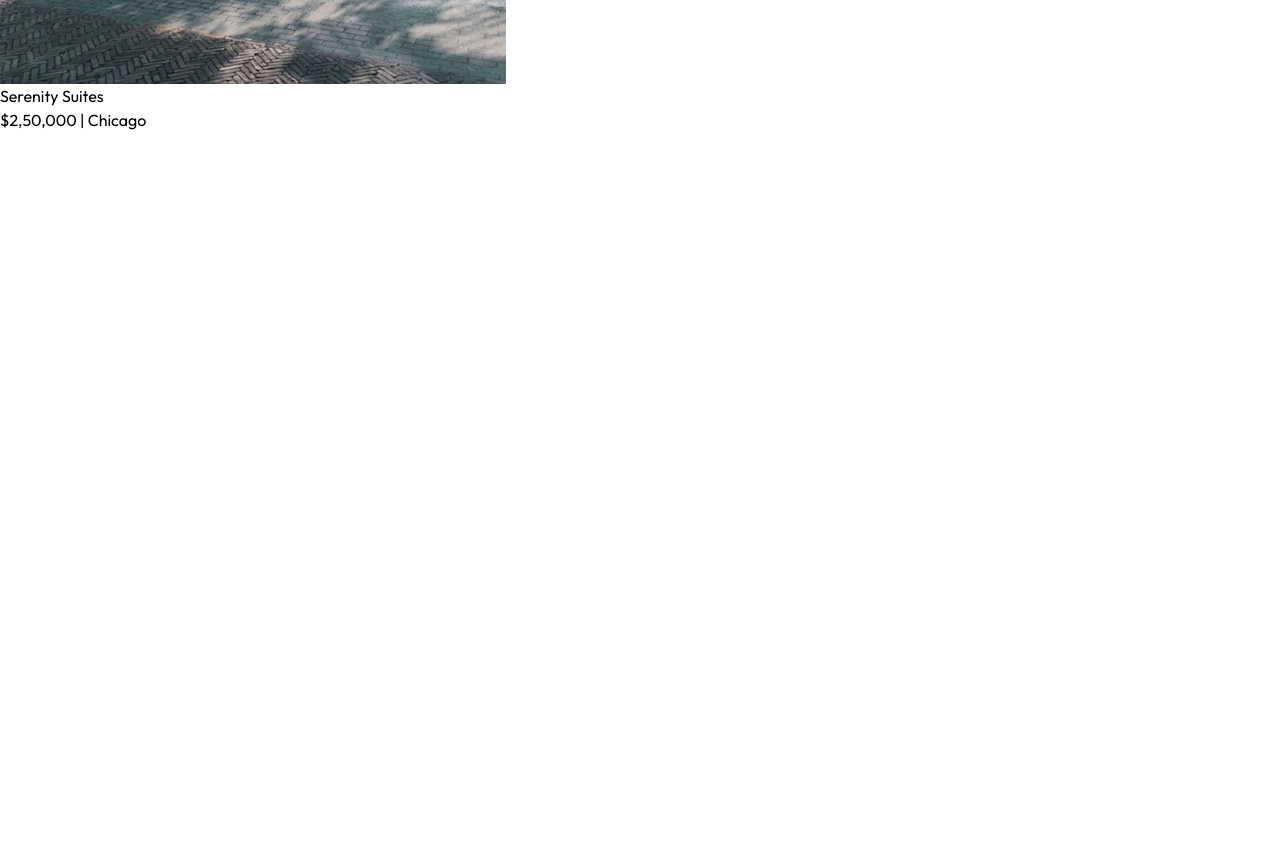
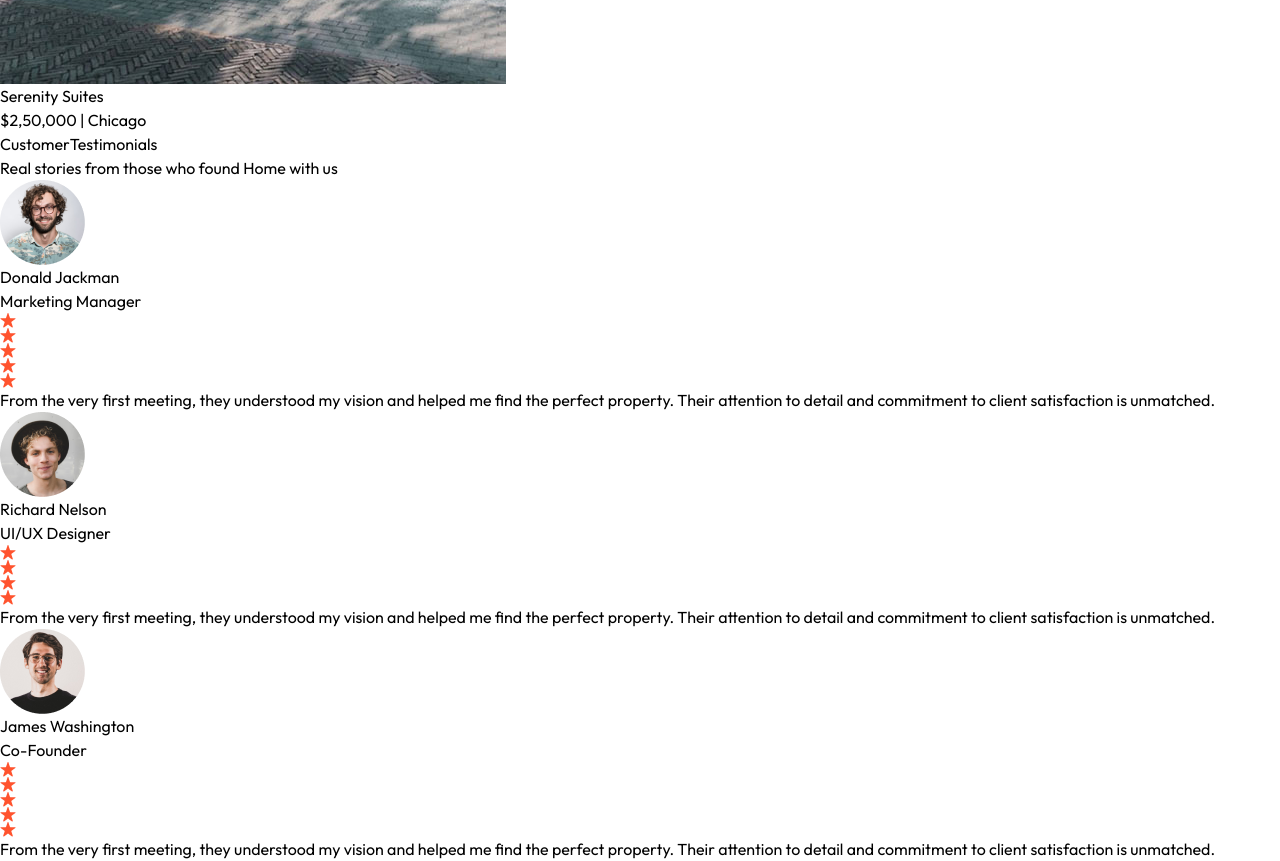
Before and after one commit to arzaqqq/real-estate-website-reactJS, a React (Vite) app: page / in a window 1280 px wide. Shown: the part 5640-6501 px from the top of the page. Before the commit the page ends 5772 px from the top, so only its background shows below. Built offline with nearby package versions, Linux system fonts and the light colour scheme.

Commit message:
ADD & UPDATE :Components testimonials to web page

```diff
--- a/src/App.jsx
+++ b/src/App.jsx
@@ -4,6 +4,7 @@
 import Headers from './components/Headers'
 import About from './components/About'
 import Project from './components/Project'
+import Testimonials from './components/Testimonials'
 
 const App = () => {
   return (
@@ -12,6 +13,7 @@
       <Headers/>
       <About/>
       <Project/>
+      <Testimonials/>
     </div>
   )
 }
--- a/src/components/Project.jsx
+++ b/src/components/Project.jsx
@@ -10,7 +10,7 @@
         const updateCardsToShow = () => {
             if (window.innerWidth >= 1024) {
               setCardsToShow(projectsData.length);
-            } else{
+            }  else{
               setCardsToShow(1)
             }
         };
@@ -31,10 +31,10 @@
     }
 
   return (
-    <div className='conatiner mx-auto py-4 pt-20 px-6 md:px-20
+    <div className='container mx-auto py-4 pt-20 px-6 md:px-20
     lg:px-32 text-cente my-20 w-full overflow-hidden' id='Projects'>
       <h1 className='text-2xl sm:text-4xl font-bold mb-2 text-center'>Projects
-        <span className='underlien underline-offset-4 decoration-1 under font-light'>Completed</span></h1>
+        <span className='underline underline-offset-4 decoration-1 under font-light'>Completed</span></h1>
       <p className='text-center text-gray-500 mb-8 max-w-80 mx-auto'>Crafting Spaces, Exploring Our Portofolio </p>
 
     {/* Slide buttons  */}
@@ -58,11 +58,11 @@
                     <img src={project.image} alt={project.title} className='w-full h-auto mb-14'/>
                 <div className="absolute left-0 right-0 bottom-5 flex justify-center">
                     <div className='inline-block bg-white px-4 py-2 rounded-full shadow-md'>
-                        <h2 className='text-xl font-semibold text-gray-800'>
+                        <h2 className='sm:text-xl md:text-[9px] lg:text-xl font-semibold text-gray-800'>
                             {project.title}
                         </h2>
-                        <p className='text-gray-500 text-sm'>
-                            {project.price} <span>|</span> {project.location}
+                        <p className='text-gray-500 sm:text-sm md:text-[9px] lg:text-sm'>
+                            {project.price} <span className='PX-1'>|</span> {project.location}
                         </p>
                     </div>
                 </div>
--- /dev/null
+++ b/src/components/Testimonials.jsx
@@ -0,0 +1,32 @@
+import React from 'react'
+
+import {assets, testimonialsData } from '../assets/assets'
+
+const Testimonials = () => {
+  return (
+    <div className='container mx-auto py-10 lg:px-32 w-full overflow-hidden' id='Testimonials'>
+      <h1 className='text-2xl sm:text-4xl font-bold mb-2 text-center'>Customer
+         <span className='underline underline-offset-4 decoration-1 under font-light'>Testimonials</span></h1>
+         <p className='text-center text-gray-500 mb-12 max-w-80 mx-auto'>Real stories from those who found Home with us</p>
+
+    <div className='flex flex-wrap justify-center gap-8 '>
+        {testimonialsData.map((item, index) => (
+            <div className='max-w-[340px] border shadow-lg  rounded px-8 py-12 text-center'>
+                <img className='w-20 h-20 rounded-full mx-auto mb-4' src={item.image} alt={item.alt} />
+                <h2 className='text-xl text-gray-700 font-medium'>{item.name}</h2>
+                <p className='text-gray-500 mb-4 text-sm'>{item.title}</p>
+                <div className="flex justify-center gap-1 text-red-500 mb-4">
+                    {Array.from({ length: item.rating }, (item, index) => (
+                        <img src={assets.star_icon} alt='' />
+                    ))}
+                </div>
+                <p className='text-gray-600'>{item.text}</p>
+            </div>
+        ))}
+    </div>
+    </div>
+
+  )
+}
+
+export default Testimonials
```
